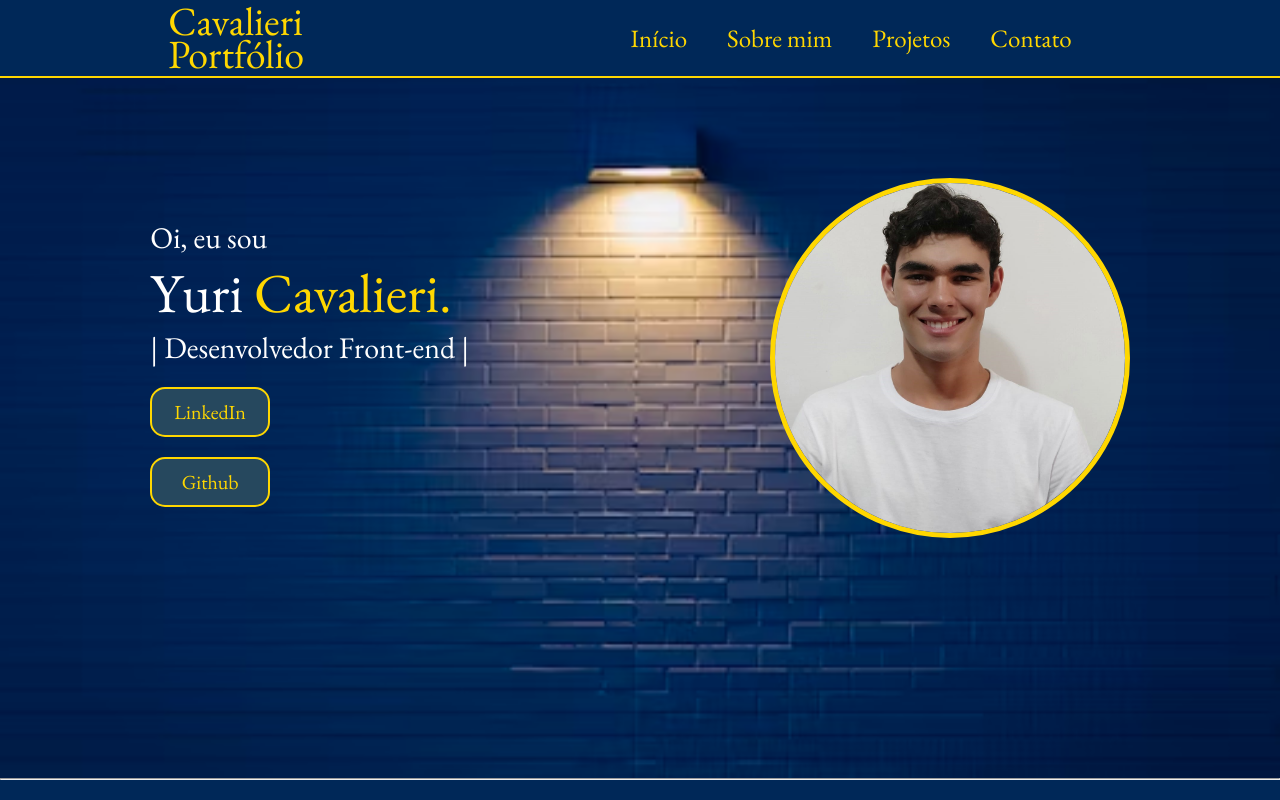
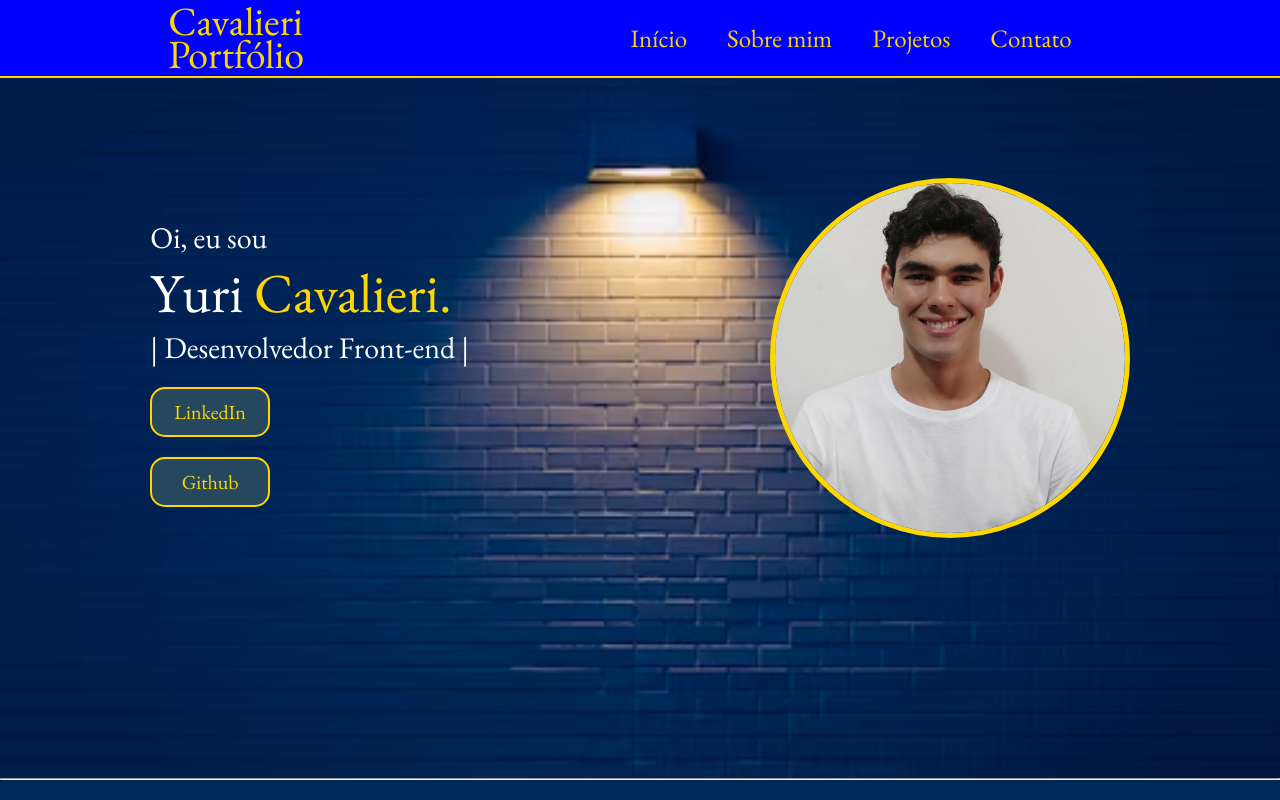
Before and after one commit to yuricavalierii/projeto-portfolio, a plain HTML site: page index.html in a window 1280 px wide. Shown: the top 800 px of the page. Drawn offline with nearby package versions, Linux system fonts and the light colour scheme.

Commit message:
fixando a barra de navegação

```diff
--- a/index.html
+++ b/index.html
@@ -37,7 +37,7 @@
     <!--primeira tela -->
 
 
-    <main class="conteiner-descricao">
+    <main id="inicio" class="conteiner-descricao">
         <div class="sub-conteiner-descricao">
             <div class="parte-left">
                 <p> Oi, eu sou <br>
--- a/style.css
+++ b/style.css
@@ -27,6 +27,9 @@ body {
     border-bottom: 2px solid gold;
     width: 100%;
     box-sizing: border-box;
+    position: sticky;
+    top: 0;
+    background-color: blue;
 }
 
 .conteiner-header a {
```
